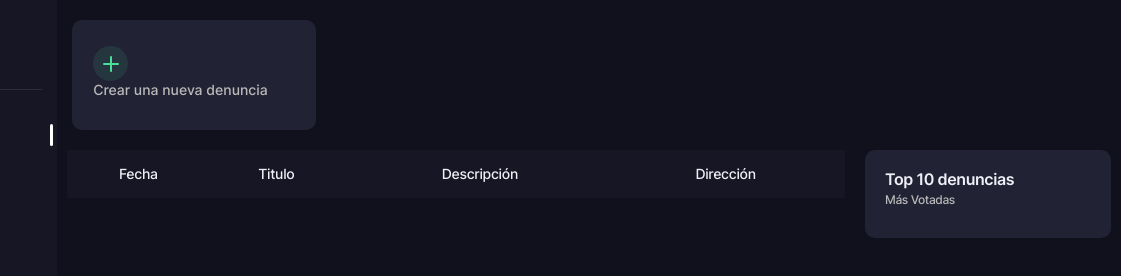
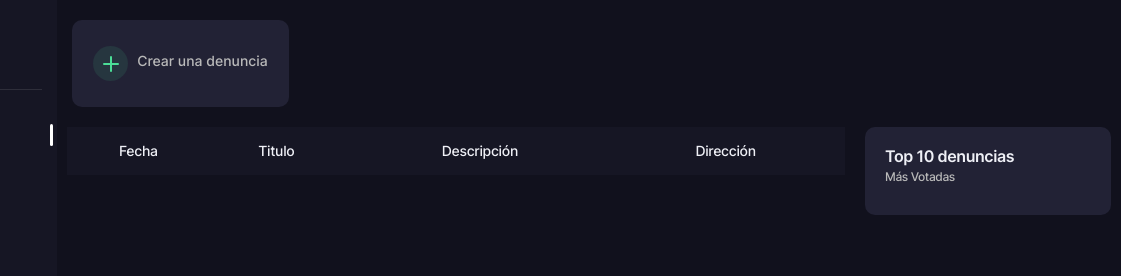
Before and after one commit to CarlosLoorB/FrontendLP, a website: page Avance2-Front/index.html in a window 1280 px wide. Shown: the full height of the page, 159-1280 px from the left. Drawn offline with Linux system fonts and the light colour scheme; no server answers.

Commit message:
Update index.html

```diff
--- a/Avance2-Front/index.html
+++ b/Avance2-Front/index.html
@@ -50,7 +50,7 @@
                     <i data-feather="plus" aria-hidden="true"></i>
                   </div>
                   <div class="stat-cards-info">
-                    <p class="stat-cards-info__title">Crear una nueva denuncia </p>
+                    <p class="stat-cards-info__title">Crear una denuncia </p>
                   </div>
                 </button>
               </a>
```
